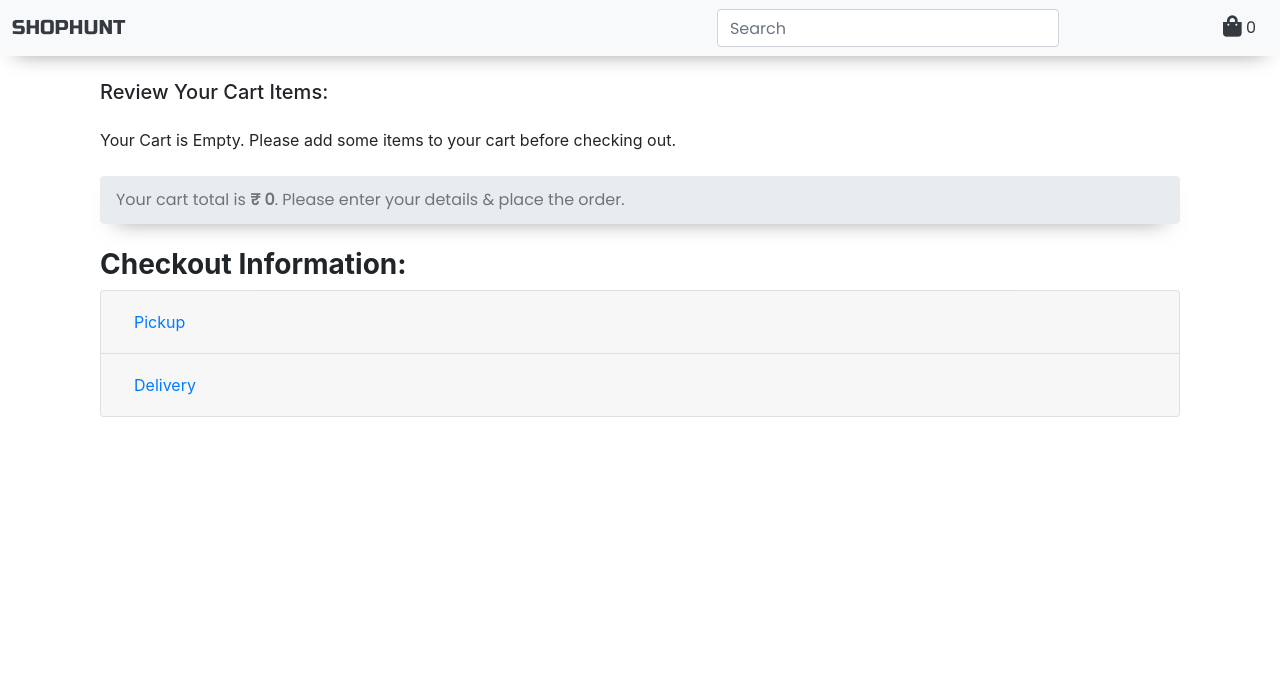
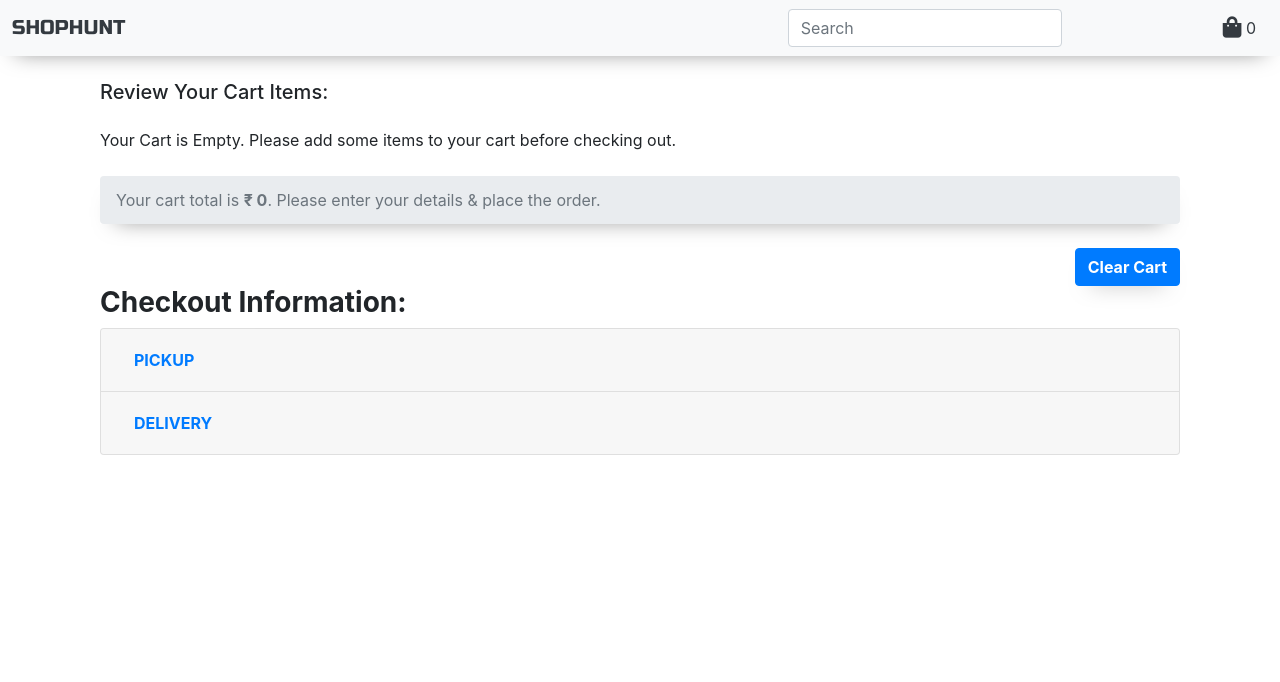
Before and after one commit to prashik-ganer/deployment, a Django app: template shop/templates/shop/checkout.html in a window 1280 px wide. Shown: the top 682 px of the page. Run offline with Django 3.2, Linux system fonts and the light colour scheme; the template is opened without the code that fills it, so the values that code supplies are empty; some libraries are stand-ins or nearby versions.

Commit message:
Added clearcart btn in checkout.

```diff
--- a/mac/settings.py
+++ b/mac/settings.py
@@ -162,7 +162,7 @@
 MEDIA_ROOT = os.path.join(BASE_DIR, 'media')
 MEDIA_URL = '/media/'
 
-DEFAULT_FILE_STORAGE = env("DEFAULT_FILE_STORAGE")
+# DEFAULT_FILE_STORAGE = env("DEFAULT_FILE_STORAGE")
 
 # Message Tags
 MESSAGE_TAGS = {
--- a/seller/templates/seller/seller_profile.html
+++ b/seller/templates/seller/seller_profile.html
@@ -216,7 +216,7 @@
 								<!-- VERY IMPORTANT line to display cart items on checkout page (Also id="items" => helps in triggering <ul>....</ul> to display cart items on checkout page)  -->
 
 							</ul>
-						</div> {% endcomment %}
+						</div>  {% endcomment %}
 						<div class="products-btn">
 
 								<button type="button" class="btn btn-sm btn-primary" data-toggle="modal" data-target=".bd-example-modal-lg">Large modal</button>
--- a/shop/templates/shop/basic.html
+++ b/shop/templates/shop/basic.html
@@ -66,10 +66,9 @@
     padding: 0;
     }
 
-    nav{
-      font-family: poppins;
-box-shadow: 0px 12px 22px -16px rgba(0, 0, 0, 0.5);
--webkit-box-shadow: 0px 12px 22px -16px rgba(0, 0, 0, 0.5);
+    nav, .clear-cart-btn{
+        box-shadow: 0px 12px 22px -16px rgba(0, 0, 0, 0.5);
+        -webkit-box-shadow: 0px 12px 22px -16px rgba(0, 0, 0, 0.5);
     }
 
     @media screen and (max-width: 500px) {
@@ -383,7 +382,7 @@
           <span aria-hidden="true">&times;</span>
         </button>
       </div>
-      <div class="modal-body" style="font-family:poppins">
+      <div class="modal-body" style="font-family:">
 
 
         <form action="/shop/signup/" method="post">
--- a/shop/templates/shop/checkout.html
+++ b/shop/templates/shop/checkout.html
@@ -23,6 +23,9 @@
         </nav>
       </div>
     </div>
+      <div class="container d-flex flex-row-reverse ">
+      <div class="btn btn-primary clear-cart-btn" onclick="clearCart()"style=""><b>Clear Cart</b></div>
+      </div>
 
 
     <div class="container">
@@ -35,7 +38,7 @@
             <h5 class="mb-0">
               <button class="btn btn-link" data-toggle="collapse" data-target="#collapseExample1"
                 aria-expanded="false">
-                Pickup
+               <b> PICKUP </b>
               </button>
             </h5>
           </div>
@@ -100,7 +103,7 @@
             <button class="btn btn-link " data-toggle="collapse" data-target="#collapseExample2" aria-expanded="false"
               aria-controls="collapseExample2">
 
-              Delivery
+             <b> DELIVERY</b>
             </button>
           </h5>
         </div>
@@ -168,6 +171,7 @@
         </div>
       </div>
 
+
       <!-- <form action="/radio" method='get'>
             <div class="btn-group btn-group-toggle d-inline" data-toggle="buttons">
               <label id="pickup" class="btn btn-primary" data-toggle="collapse" href="#collapseExample1" aria-controls="collapseExample">
@@ -225,6 +229,20 @@
 
 
   }
+
+
+
+
+
+  // Clear Cart Function
+  function clearCart() {
+    cart = JSON.parse(localStorage.getItem('cart'));
+    localStorage.clear();
+    cart = {};
+  }
+
+
+
 
 
   console.log(cart);
```
Also changed, not shown: media/qrcode/261.png (added). Lines whose indentation alone changed are shown as unchanged.
